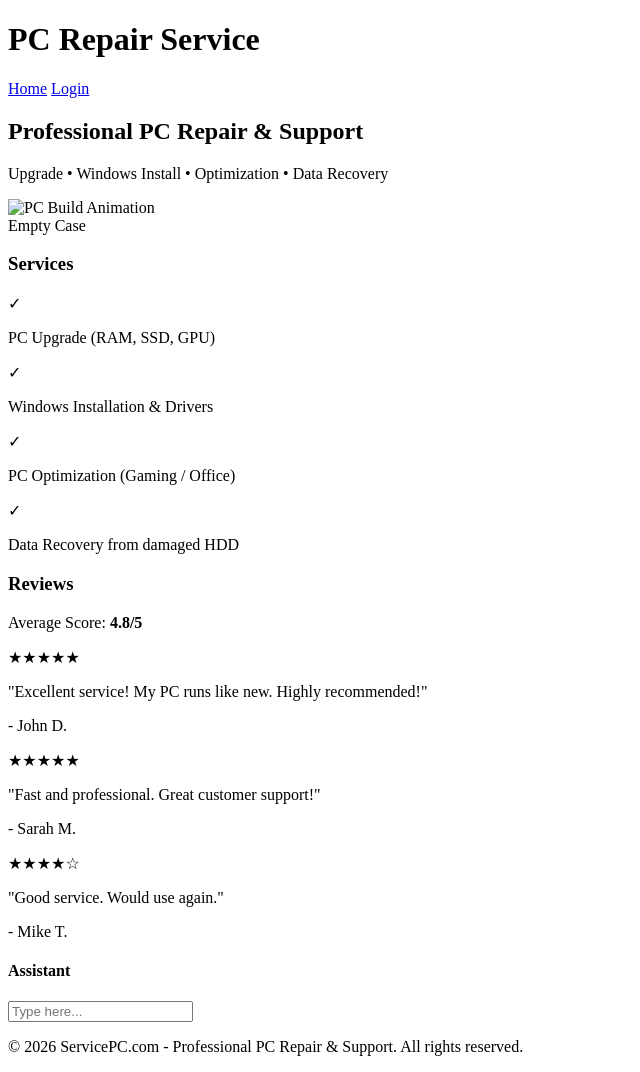
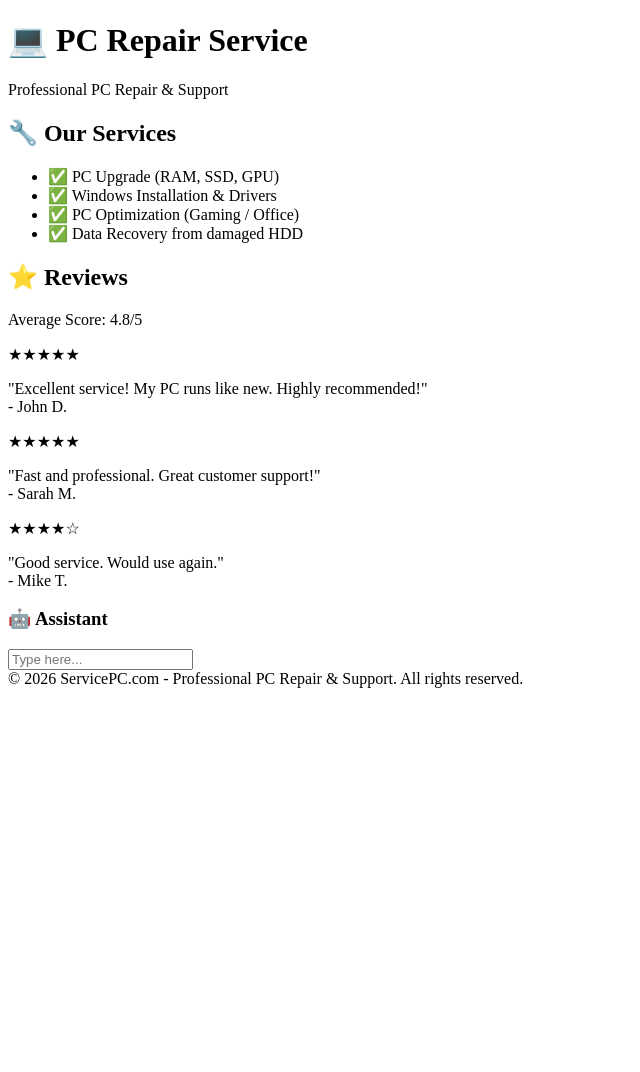
Before and after one commit to deniel19/ServicePC.com, a plain HTML site: page index.html in a window 1280 px wide. Shown: the whole page, without its empty margins (0-640 px from the left). After the commit the page ends 800 px from the top, so only its background shows below. Drawn offline with Linux system fonts and the light colour scheme.

Commit message:
Update title and restructure HTML layout

```diff
--- a/index.html
+++ b/index.html
@@ -3,97 +3,52 @@
 <head>
     <meta charset="UTF-8">
     <meta name="viewport" content="width=device-width, initial-scale=1.0">
-    <title>ServicePC.com - Professional PC Repair & Support</title>
+    <title>💻 PC Repair Service</title>
     <link rel="stylesheet" href="style.css">
 </head>
 <body>
-
-    <!-- HEADER -->
-    <header class="header">
-        <div class="header-content">
-            <h1 class="logo">PC Repair Service</h1>
-            <nav class="navbar">
-                <a href="#home" class="nav-link">Home</a>
-                <a href="#login" class="nav-link">Login</a>
-            </nav>
-        </div>
+    <header>
+        <h1>💻 PC Repair Service</h1>
+        <p>Professional PC Repair & Support</p>
     </header>
 
-    <!-- HERO SECTION -->
-    <section class="hero">
-        <div class="hero-content">
-            <h2>Professional PC Repair & Support</h2>
-            <p>Upgrade • Windows Install • Optimization • Data Recovery</p>
+    <div class="services">
+        <h2>🔧 Our Services</h2>
+        <ul>
+            <li>✅ PC Upgrade (RAM, SSD, GPU)</li>
+            <li>✅ Windows Installation & Drivers</li>
+            <li>✅ PC Optimization (Gaming / Office)</li>
+            <li>✅ Data Recovery from damaged HDD</li>
+        </ul>
+    </div>
+
+    <div class="reviews">
+        <h2>⭐ Reviews</h2>
+        <p>Average Score: 4.8/5</p>
+
+        <div class="review">
+            <span class="star">★★★★★</span>
+            <p>"Excellent service! My PC runs like new. Highly recommended!"<br>- John D.</p>
         </div>
-    </section>
 
-    <!-- PC ANIMATION SECTION -->
-    <section class="pc-animation-section">
-        <div class="pc-animation-container">
-            <img id="pc-image" src="images/empty-case.jpg" alt="PC Build Animation" class="pc-image">
-            <div class="animation-step">
-                <span id="step-text">Empty Case</span>
-            </div>
+        <div class="review">
+            <span class="star">★★★★★</span>
+            <p>"Fast and professional. Great customer support!"<br>- Sarah M.</p>
         </div>
-    </section>
 
-    <!-- SERVICES SECTION -->
-    <section class="services">
-        <h3>Services</h3>
-        <div class="services-list">
-            <div class="service-item">
-                <span class="checkmark">✓</span>
-                <p>PC Upgrade (RAM, SSD, GPU)</p>
-            </div>
-            <div class="service-item">
-                <span class="checkmark">✓</span>
-                <p>Windows Installation & Drivers</p>
-            </div>
-            <div class="service-item">
-                <span class="checkmark">✓</span>
-                <p>PC Optimization (Gaming / Office)</p>
-            </div>
-            <div class="service-item">
-                <span class="checkmark">✓</span>
-                <p>Data Recovery from damaged HDD</p>
-            </div>
+        <div class="review">
+            <span class="star">★★★★☆</span>
+            <p>"Good service. Would use again."<br>- Mike T.</p>
         </div>
-    </section>
+    </div>
 
-    <!-- REVIEWS SECTION -->
-    <section class="reviews">
-        <h3>Reviews</h3>
-        <p class="average-score">Average Score: <strong>4.8/5</strong></p>
-        <div class="reviews-container">
-            <div class="review-card">
-                <div class="stars">★★★★★</div>
-                <p class="review-text">"Excellent service! My PC runs like new. Highly recommended!"</p>
-                <p class="review-author">- John D.</p>
-            </div>
-            <div class="review-card">
-                <div class="stars">★★★★★</div>
-                <p class="review-text">"Fast and professional. Great customer support!"</p>
-                <p class="review-author">- Sarah M.</p>
-            </div>
-            <div class="review-card">
-                <div class="stars">★★★★☆</div>
-                <p class="review-text">"Good service. Would use again."</p>
-                <p class="review-author">- Mike T.</p>
-            </div>
-        </div>
-    </section>
+    <div class="assistant">
+        <h3>🤖 Assistant</h3>
+        <input type="text" id="assistantInput" placeholder="Type here..." onkeypress="handleKeyPress(event)">
+    </div>
 
-    <!-- ASSISTANT SECTION -->
-    <section class="assistant">
-        <div class="assistant-box">
-            <h4>Assistant</h4>
-            <input type="text" placeholder="Type here..." class="assistant-input">
-        </div>
-    </section>
-
-    <!-- FOOTER -->
-    <footer class="footer">
-        <p>&copy; 2026 ServicePC.com - Professional PC Repair & Support. All rights reserved.</p>
+    <footer>
+        © 2026 ServicePC.com - Professional PC Repair & Support. All rights reserved.
     </footer>
 
     <script src="script.js"></script>
```
